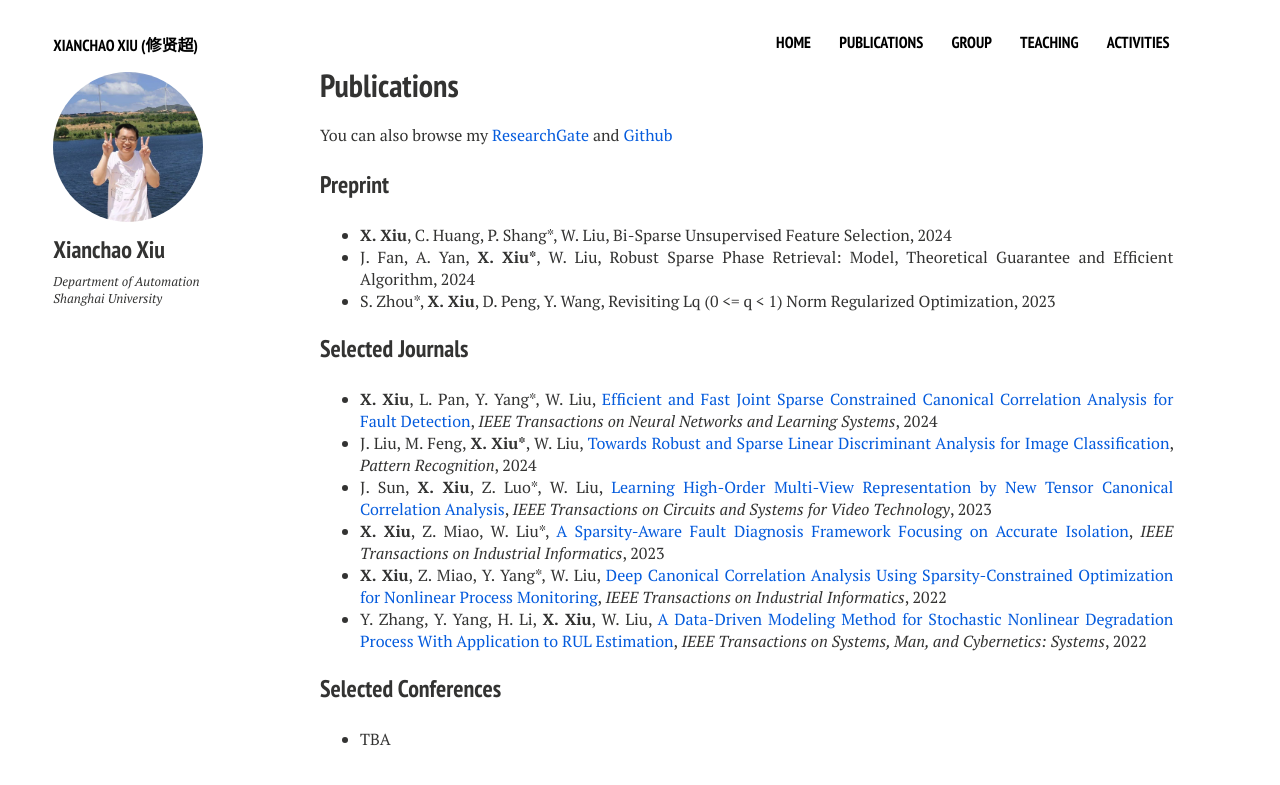
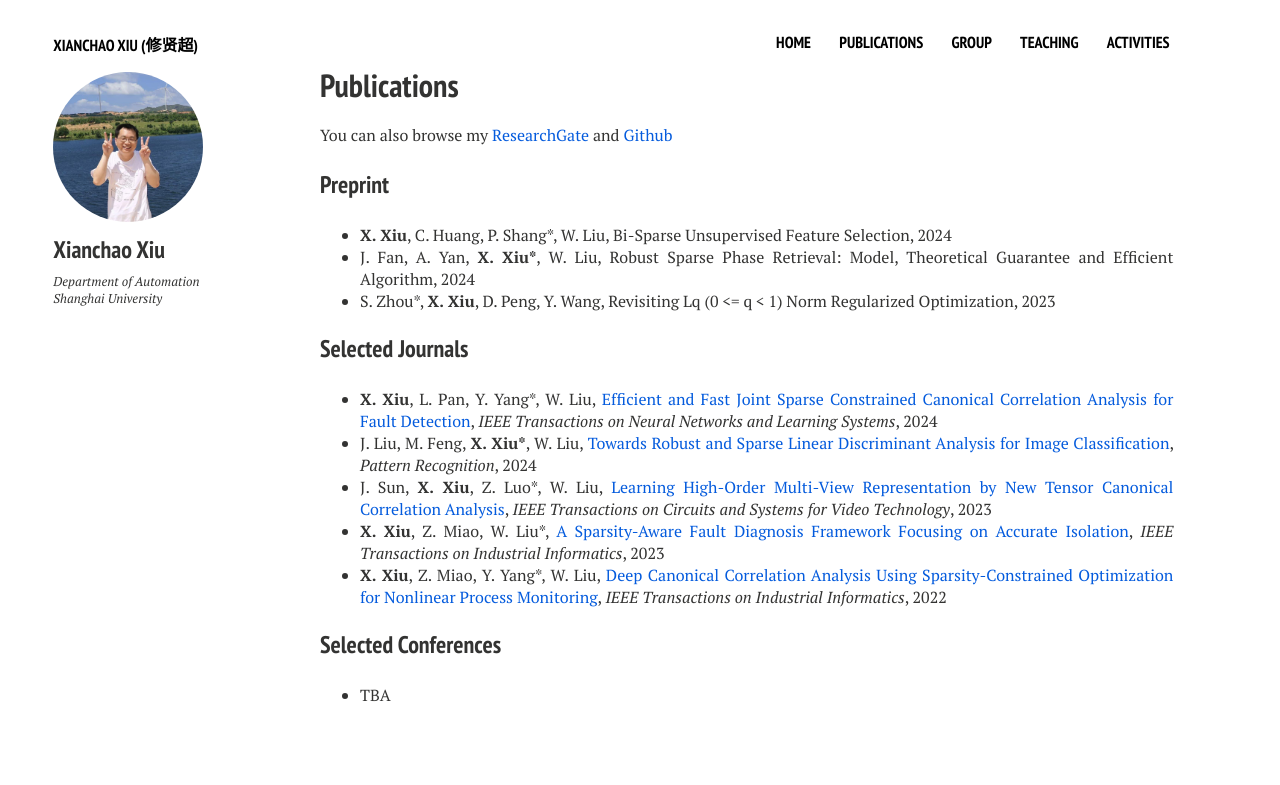
Before and after one commit to xianchaoxiu/xianchaoxiu.github.io, a Jekyll site: the page built from publications/index.md, in a window 1280 px wide. Shown: the top 785 px of the page. Built offline with Jekyll 4.4.1, drawn with Linux system fonts in a browser that asks for light colours; nearby versions of some CDN libraries.

Commit message:
Update index.md

```diff
--- a/publications/index.md
+++ b/publications/index.md
@@ -25,8 +25,6 @@ You can also browse my <a href="https://www.researchgate.net/profile/Xianchao-Xi
 * J. Sun, <b>X. Xiu</b>, Z. Luo*, W. Liu, <a href="https://ieeexplore.ieee.org/abstract/document/10091146" class="textlink" target="_blank">Learning High-Order Multi-View Representation by New Tensor Canonical Correlation Analysis</a>, <i>IEEE Transactions on Circuits and Systems for Video Technology</i>, 2023<br>
 * <b>X. Xiu</b>, Z. Miao, W. Liu*, <a href="https://ieeexplore.ieee.org/abstract/document/10091146" class="textlink" target="_blank">A Sparsity-Aware Fault Diagnosis Framework Focusing on Accurate Isolation</a>, <i>IEEE Transactions on Industrial Informatics</i>, 2023<br>
 * <b>X. Xiu</b>, Z. Miao, Y. Yang*, W. Liu, <a href="https://ieeexplore.ieee.org/document/9583864" class="textlink" target="_blank">Deep Canonical Correlation Analysis Using Sparsity-Constrained Optimization for Nonlinear Process Monitoring</a>, <i>IEEE Transactions on Industrial Informatics</i>, 2022<br>
-* Y. Zhang, Y. Yang, H. Li, <b>X. Xiu</b>, W. Liu, <a href="https://ieeexplore.ieee.org/document/9419678" class="textlink" target="_blank">A Data-Driven Modeling Method for Stochastic Nonlinear Degradation Process With Application to RUL Estimation</a>, <i>IEEE Transactions on Systems, Man, and Cybernetics: Systems</i>, 2022<br>
-
 
 
 ### Selected Conferences
```
